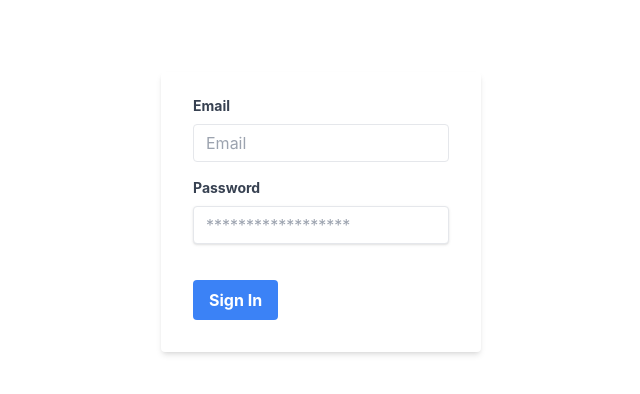
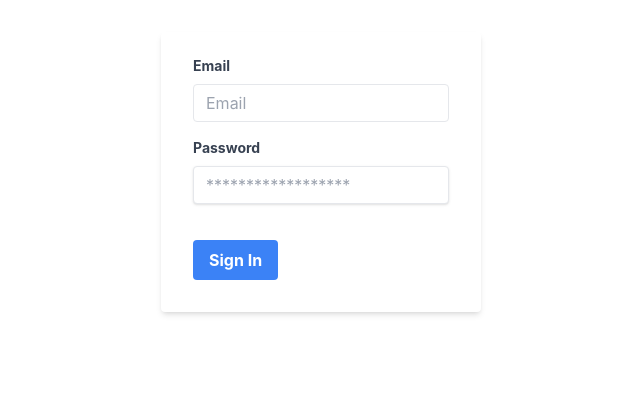
Before and after one commit to ErenYea/react_task_1b, a React (Vite) app: page /admin/login in a window 1280 px wide. Shown: the top 394 px of the page, without its empty margins (319-959 px from the left). Built offline with nearby package versions, Linux system fonts and the light colour scheme.

Commit message:
fix toast, white edges

```diff
--- a/src/main.jsx
+++ b/src/main.jsx
@@ -36,7 +36,7 @@ function Main() {
     <div className="h-full">
       <div className="flex w-full">
         <div className="w-full">
-          <div className="page-wrapper w-full py-10 px-5">
+          <div className="page-wrapper w-full">
             {!state.isAuthenticated
               ? renderRoutes("none")
               : renderRoutes(state.role)}
--- a/src/pages/AdminLoginPage.jsx
+++ b/src/pages/AdminLoginPage.jsx
@@ -5,7 +5,7 @@ import * as yup from "yup";
 import MkdSDK from "../utils/MkdSDK";
 import { useNavigate } from "react-router-dom";
 import { AuthContext } from "../authContext";
-import { GlobalContext } from "../globalContext";
+import { GlobalContext, showToast } from "../globalContext";
 
 const AdminLoginPage = () => {
   const schema = yup
@@ -37,10 +37,11 @@ const AdminLoginPage = () => {
       type: "LOGIN",
       payload: response,
     });
-    global.dispatch({
-      type: "SNACKBAR",
-      payload: { message: "Admin logged in" },
-    });
+    showToast(global.dispatch, "Admin logged in");
+    // global.dispatch({
+    //   type: "SNACKBAR",
+    //   payload: { message: "Admin logged in" },
+    // });
     navigate("/admin/dashboard", { replace: true });
     // sdk.check("admin");
   };
```
